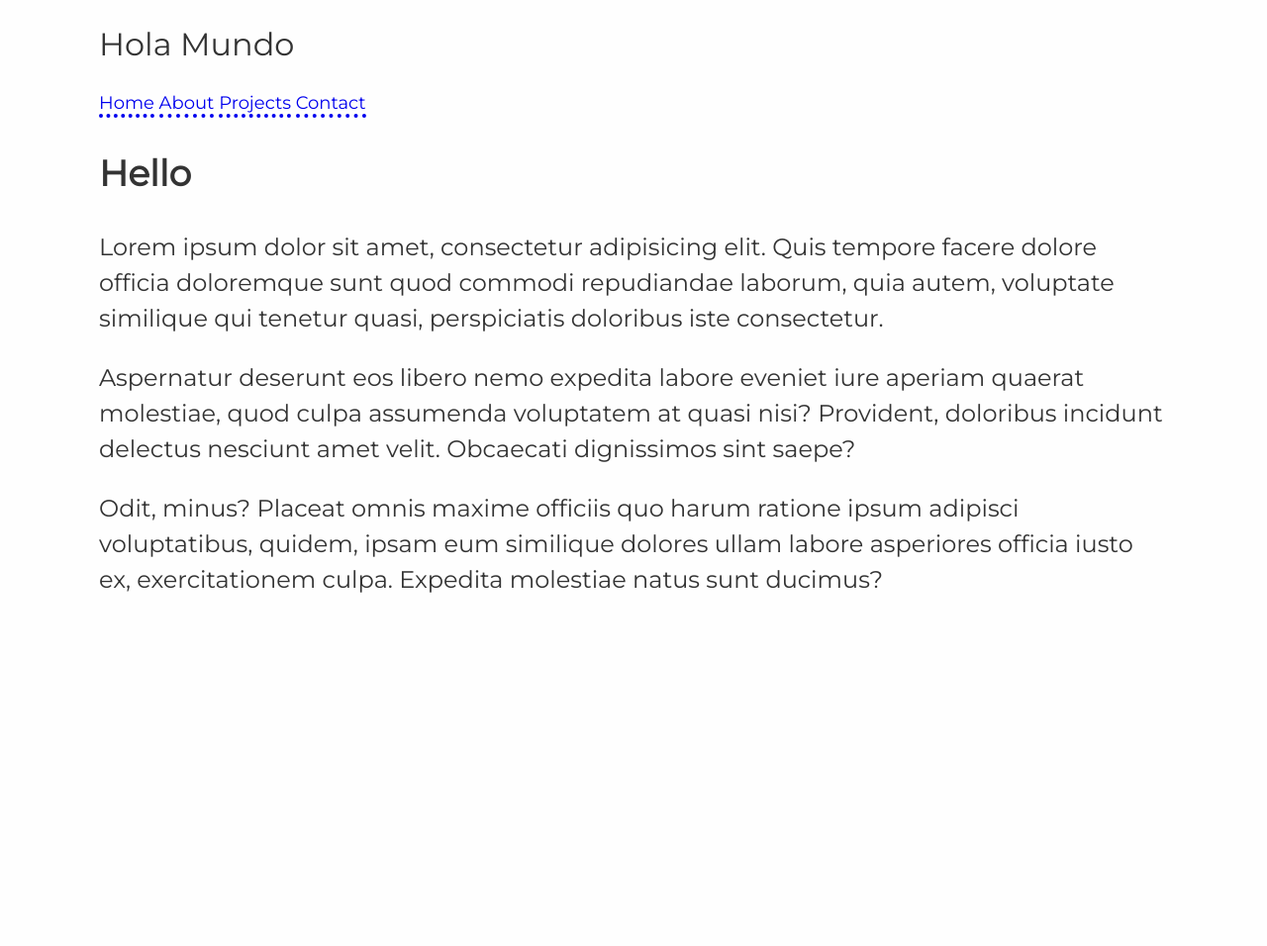
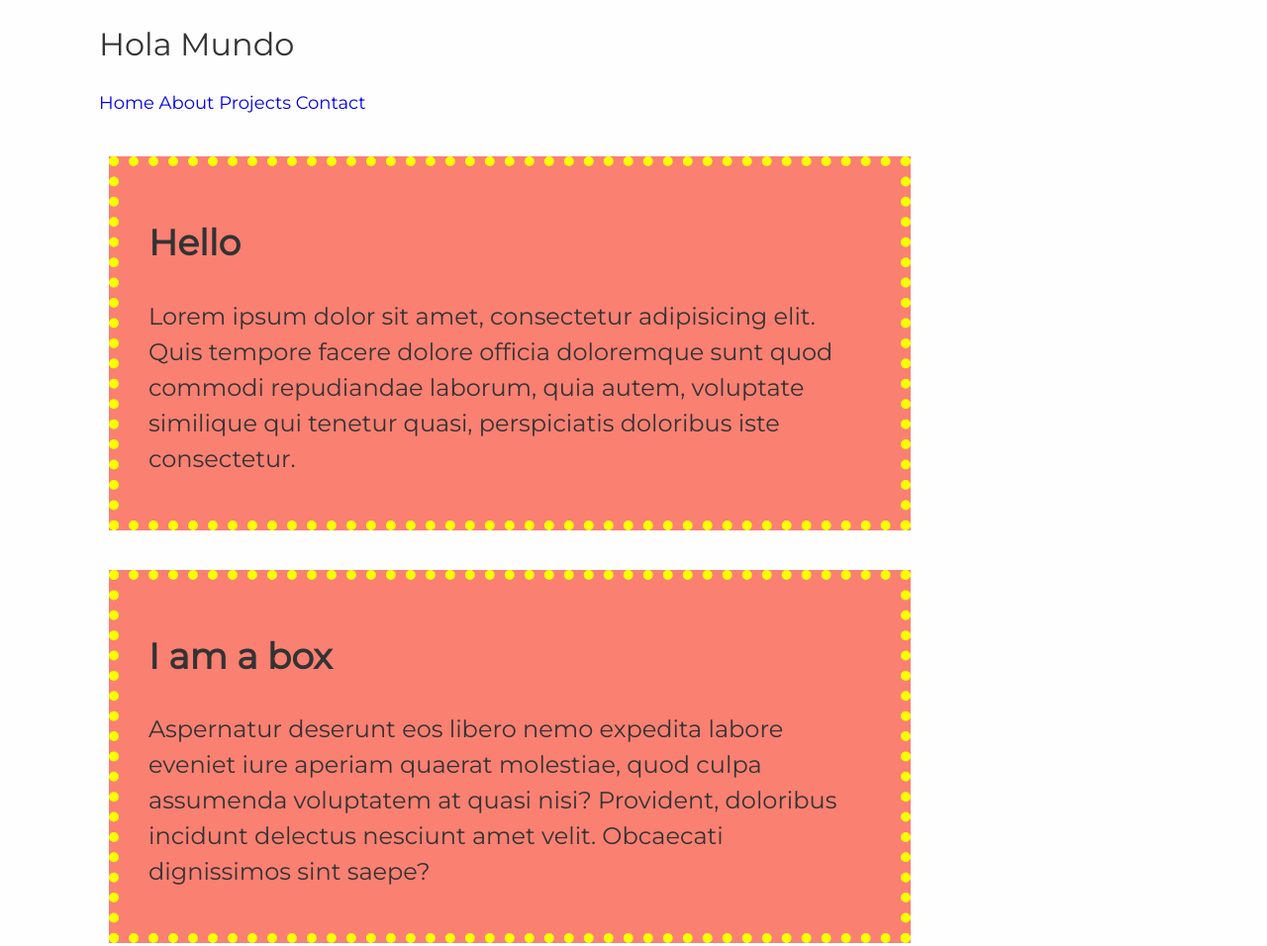
Before and after one commit to incredible-elk/personal-website, a plain HTML site: page index.html in a window 1280 px wide. Shown: the top 956 px of the page at 99% size. Before the commit the page ends 800 px from the top, so only its background shows below. Drawn offline with Linux system fonts and the light colour scheme.

Commit message:
Add styled boxes

```diff
--- a/index.html
+++ b/index.html
@@ -22,19 +22,24 @@
     </header>
     <main>
       <article>
+        <div class="box">
           <h2>Hello</h2>
           <p>
-          Lorem ipsum dolor sit amet, consectetur adipisicing elit. Quis tempore
-          facere dolore officia doloremque sunt quod commodi repudiandae
-          laborum, quia autem, voluptate similique qui tenetur quasi,
-          perspiciatis doloribus iste consectetur.
+            Lorem ipsum dolor sit amet, consectetur adipisicing elit. Quis
+            tempore facere dolore officia doloremque sunt quod commodi
+            repudiandae laborum, quia autem, voluptate similique qui tenetur
+            quasi, perspiciatis doloribus iste consectetur.
           </p>
+        </div>
+        <div class="box">
+          <h2>I am a box</h2>
           <p>
             Aspernatur deserunt eos libero nemo expedita labore eveniet iure
             aperiam quaerat molestiae, quod culpa assumenda voluptatem at quasi
             nisi? Provident, doloribus incidunt delectus nesciunt amet velit.
             Obcaecati dignissimos sint saepe?
           </p>
+        </div>
         <p>
           Odit, minus? Placeat omnis maxime officiis quo harum ratione ipsum
           adipisci voluptatibus, quidem, ipsam eum similique dolores ullam
--- a/styles.css
+++ b/styles.css
@@ -1,3 +1,7 @@
+* {
+  box-sizing: border-box;
+}
+
 body {
   font-family: 'Montserrat', sans-serif;
   font-size: 112.5%; /* entspricht 18px */
@@ -19,5 +23,13 @@ h1 {
 
 a {
   text-decoration: none;
-  border-bottom: 4px dotted;
+  border-bottom: 4px none;
 }
+
+.box {
+  padding: 20px 30px;
+  margin: 40px 10px;
+  background: salmon;
+  border: yellow dotted 10px;
+  width: 75%;
+}
```
Lines whose indentation alone changed are shown as unchanged.
